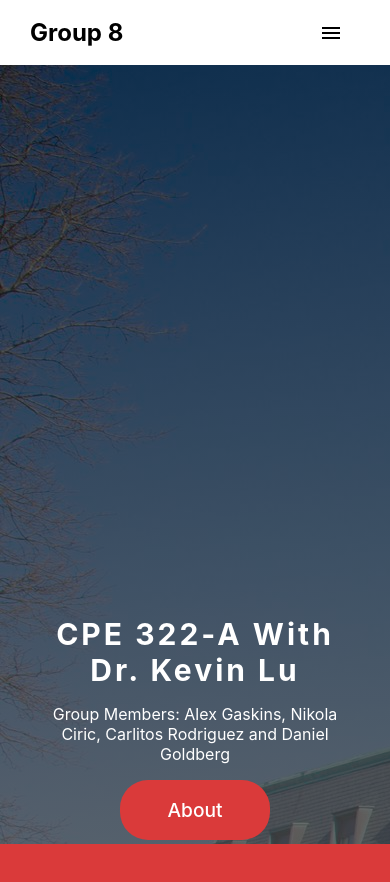
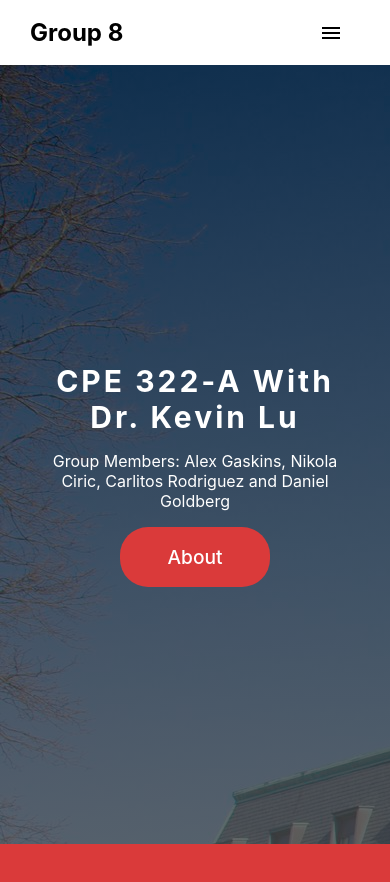
Before and after one commit to cupokoffi8/the-website, a React (Create React App) app in the folder the-website/: page / in a window 390 px wide. Shown: the top 882 px of the page. Built offline with nearby package versions, Linux system fonts and the light colour scheme.

Commit message:
CSS revision

```diff
--- a/the-website/src/index.css
+++ b/the-website/src/index.css
@@ -515,7 +515,7 @@ body{
         margin:0px;
         letter-spacing: 3px;
         color:#ffffff;
-        margin-top: 45vh !important;
+        margin-top: 15vh !important;
         }
         #features{
           width: 100%;
```
